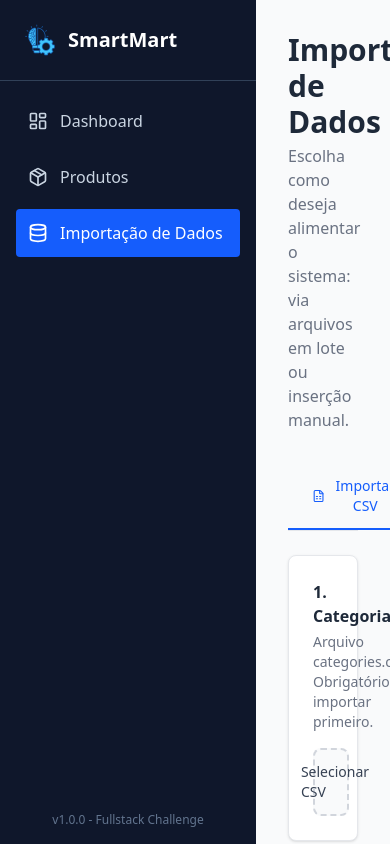
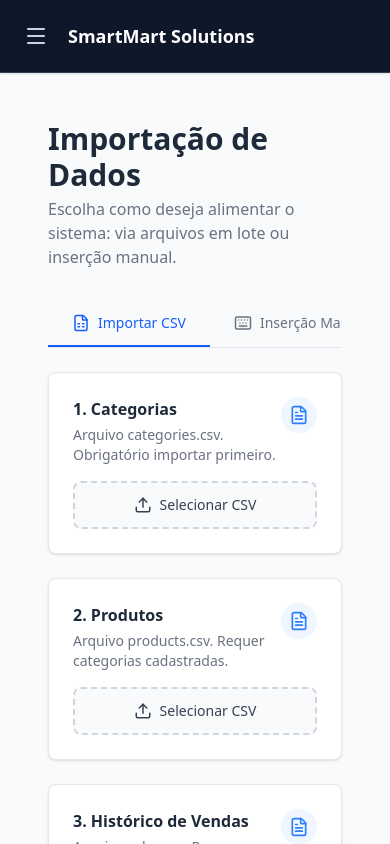
Before and after one commit to danieleksantos/smartmart-solutions, a React (Vite) app in the folder frontend/: page /import in a window 390 px wide. Built offline with nearby package versions, Linux system fonts and the light colour scheme.

Commit message:
feat: responsive design

```diff
--- a/frontend/src/App.tsx
+++ b/frontend/src/App.tsx
@@ -1,23 +1,43 @@
-import React from 'react'
+import React, { useState } from 'react'
 import { BrowserRouter as Router, Routes, Route } from 'react-router-dom'
+import { Menu } from 'lucide-react'
 
-// Componentes e Páginas
 import Sidebar from './components/Sidebar'
 import Dashboard from './components/Dashboard'
 import Products from './pages/Products'
 import ImportData from './pages/ImportData'
 
 const App: React.FC = () => {
+  const [isSidebarOpen, setIsSidebarOpen] = useState(false)
+
   return (
     <Router future={{ v7_startTransition: true, v7_relativeSplatPath: true }}>
       <div className="flex min-h-screen bg-gray-50">
-        <Sidebar />
-        <main className="flex-1 overflow-auto h-screen">
-          <Routes>
-            <Route path="/" element={<Dashboard />} />
-            <Route path="/products" element={<Products />} />
-            <Route path="/import" element={<ImportData />} />
-          </Routes>
+        <Sidebar
+          isOpen={isSidebarOpen}
+          onClose={() => setIsSidebarOpen(false)}
+        />
+
+        <main className="flex-1 flex flex-col h-screen overflow-hidden">
+          <header className="lg:hidden bg-slate-900 border-b border-slate-700 p-4 flex items-center gap-3 shadow-sm sticky top-0 z-10">
+            <button
+              onClick={() => setIsSidebarOpen(true)}
+              className="p-2 text-slate-300 hover:text-white hover:bg-slate-800 rounded-lg transition"
+            >
+              <Menu size={24} />
+            </button>
+            <span className="font-bold text-white text-lg">
+              SmartMart Solutions
+            </span>
+          </header>
+
+          <div className="flex-1 overflow-auto p-4 md:p-8">
+            <Routes>
+              <Route path="/" element={<Dashboard />} />
+              <Route path="/products" element={<Products />} />
+              <Route path="/import" element={<ImportData />} />
+            </Routes>
+          </div>
         </main>
       </div>
     </Router>
--- a/frontend/src/components/CsvImportSection.tsx
+++ b/frontend/src/components/CsvImportSection.tsx
@@ -31,10 +31,13 @@ const CsvImportSection: React.FC = () => {
           text: `Sucesso! ${count} registros processados.`,
         },
       }))
-    } catch (error: any) {
+    } catch (error) {
+      const errorMessage =
+        error instanceof Error ? error.message : 'Erro desconhecido'
+
       setMessages((prev) => ({
         ...prev,
-        [key]: { type: 'error', text: error.message || 'Erro desconhecido' },
+        [key]: { type: 'error', text: errorMessage },
       }))
     } finally {
       setLoading(null)
--- a/frontend/src/components/ProductList.tsx
+++ b/frontend/src/components/ProductList.tsx
@@ -86,10 +86,8 @@ const ProductList: React.FC<ProductListProps> = ({
       a.href = url
 
       let filename = 'produtos_geral.csv'
-
       if (selectedCategory) {
         const cat = categories.find((c) => c.id === Number(selectedCategory))
-
         if (cat) {
           const safeName = cat.name.trim().replace(/\s+/g, '_')
           filename = `produtos_${safeName}.csv`
@@ -107,7 +105,6 @@ const ProductList: React.FC<ProductListProps> = ({
   }
 
   const totalPages = Math.ceil(totalCount / PAGE_SIZE)
-
   const handlePrev = () => {
     if (currentPage > 1) setCurrentPage((p) => p - 1)
   }
@@ -124,7 +121,7 @@ const ProductList: React.FC<ProductListProps> = ({
 
   return (
     <div className="bg-white rounded-lg shadow-md overflow-hidden flex flex-col h-full">
-      <div className="p-6 border-b border-gray-200 flex flex-col xl:flex-row justify-between items-start xl:items-center gap-4">
+      <div className="p-6 border-b border-gray-200 flex flex-col lg:flex-row justify-between items-start lg:items-center gap-4">
         <div className="flex items-center gap-4">
           <h2 className="text-xl font-bold text-gray-700">Produtos</h2>
           <span className="text-sm text-gray-500 bg-gray-100 px-3 py-1 rounded-full whitespace-nowrap">
@@ -132,7 +129,7 @@ const ProductList: React.FC<ProductListProps> = ({
           </span>
         </div>
 
-        <div className="w-full xl:w-auto flex flex-col md:flex-row gap-3">
+        <div className="w-full lg:w-auto flex flex-col md:flex-row gap-3">
           <button
             onClick={handleExport}
             className="flex items-center justify-center gap-2 px-4 py-2 bg-green-600 text-white rounded-lg hover:bg-green-700 transition shadow-sm whitespace-nowrap"
@@ -160,7 +157,7 @@ const ProductList: React.FC<ProductListProps> = ({
             </select>
           </div>
 
-          <div className="w-full md:w-80">
+          <div className="w-full md:w-80 md:pr-10">
             <SearchProduct value={searchTerm} onChange={onSearchChange} />
           </div>
         </div>
--- a/frontend/src/components/SearchProduct.tsx
+++ b/frontend/src/components/SearchProduct.tsx
@@ -8,13 +8,13 @@ interface SearchProductProps {
 
 const SearchProduct: React.FC<SearchProductProps> = ({ value, onChange }) => {
   return (
-    <div className="relative w-full md:w-96">
+    <div className="relative w-full">
       <div className="absolute inset-y-0 left-0 flex items-center pl-3 pointer-events-none">
         <Search className="w-5 h-5 text-gray-400" />
       </div>
       <input
         type="text"
-        className="block w-full p-2.5 pl-10 text-sm text-gray-900 border border-gray-300 rounded-lg bg-gray-50 focus:ring-blue-500 focus:border-blue-500 transition"
+        className="block w-full p-2.5 pl-10 pr-10 text-sm text-gray-900 border border-gray-300 rounded-lg bg-gray-50 focus:ring-blue-500 focus:border-blue-500 transition"
         placeholder="Buscar produto por nome..."
         value={value}
         onChange={(e) => onChange(e.target.value)}
--- a/frontend/src/components/Sidebar.tsx
+++ b/frontend/src/components/Sidebar.tsx
@@ -1,53 +1,82 @@
 import React from 'react'
 import { Link, useLocation } from 'react-router-dom'
-import { LayoutDashboard, Database, Package } from 'lucide-react'
-
+import { LayoutDashboard, Database, Package, X } from 'lucide-react'
 import logoImg from '../assets/logo.png'
 
-const Sidebar: React.FC = () => {
+interface SidebarProps {
+  isOpen: boolean
+  onClose: () => void
+}
+
+const Sidebar: React.FC<SidebarProps> = ({ isOpen, onClose }) => {
   const location = useLocation()
 
   const getLinkClass = (path: string) => {
     const baseClass = 'flex items-center gap-3 p-3 rounded transition'
     const activeClass = 'bg-blue-600 text-white hover:bg-blue-700'
     const inactiveClass = 'hover:bg-slate-800 text-slate-300'
-
     return `${baseClass} ${location.pathname === path ? activeClass : inactiveClass}`
   }
 
   return (
-    <aside className="w-64 bg-slate-900 text-white flex flex-col h-screen sticky top-0">
-      <div className="p-6 flex items-center gap-3 border-b border-slate-700">
-        <img
-          src={logoImg}
-          alt="Logo SmartMart"
-          className="w-8 h-8 object-contain"
+    <>
+      <div
+        className={`fixed inset-0 z-20 bg-black/50 transition-opacity lg:hidden ${
+          isOpen ? 'opacity-100' : 'opacity-0 pointer-events-none'
+        }`}
+        onClick={onClose}
       />
 
-        <span className="text-xl font-bold">SmartMart</span>
+      <aside
+        className={`
+          fixed lg:sticky top-0 left-0 z-30 h-screen w-64 bg-slate-900 text-white flex flex-col transition-transform duration-300 ease-in-out
+          ${isOpen ? 'translate-x-0' : '-translate-x-full lg:translate-x-0'}
+        `}
+      >
+        <div className="p-6 flex items-center justify-between border-b border-slate-700">
+          <div className="flex items-center gap-3">
+            <img src={logoImg} alt="Logo" className="w-8 h-8 object-contain" />
+            <span className="text-xl font-bold">SmartMart Solutions</span>
           </div>
 
-      <nav className="flex-1 p-4 space-y-2">
-        <Link to="/" className={getLinkClass('/')}>
+          <button
+            onClick={onClose}
+            className="lg:hidden text-slate-400 hover:text-white"
+          >
+            <X size={24} />
+          </button>
+        </div>
+
+        <nav className="flex-1 p-4 space-y-2 overflow-y-auto">
+          <Link to="/" className={getLinkClass('/')} onClick={onClose}>
             <LayoutDashboard size={20} />
             <span>Dashboard</span>
           </Link>
 
-        <Link to="/products" className={getLinkClass('/products')}>
+          <Link
+            to="/products"
+            className={getLinkClass('/products')}
+            onClick={onClose}
+          >
             <Package size={20} />
             <span>Produtos</span>
           </Link>
 
-        <Link to="/import" className={getLinkClass('/import')}>
+          <Link
+            to="/import"
+            className={getLinkClass('/import')}
+            onClick={onClose}
+          >
             <Database size={20} />
             <span>Importação de Dados</span>
           </Link>
         </nav>
 
-      <div className="p-4 text-xs text-slate-500 text-center">
+        <div className="p-4 text-xs text-slate-500 text-center border-t border-slate-800">
           v1.0.0 - Fullstack Challenge
         </div>
       </aside>
+    </>
   )
 }
 
--- a/frontend/src/pages/ImportData.tsx
+++ b/frontend/src/pages/ImportData.tsx
@@ -18,10 +18,10 @@ const ImportData: React.FC = () => {
         </p>
       </div>
 
-      <div className="flex border-b border-gray-200 mb-6">
+      <div className="flex border-b border-gray-200 mb-6 overflow-x-auto">
         <button
           onClick={() => setActiveTab('csv')}
-          className={`flex items-center gap-2 px-6 py-3 font-medium text-sm transition-colors border-b-2 ${
+          className={`flex items-center gap-2 px-6 py-3 font-medium text-sm transition-colors border-b-2 whitespace-nowrap ${
             activeTab === 'csv'
               ? 'border-blue-600 text-blue-600'
               : 'border-transparent text-gray-500 hover:text-gray-700'
@@ -33,7 +33,7 @@ const ImportData: React.FC = () => {
 
         <button
           onClick={() => setActiveTab('manual')}
-          className={`flex items-center gap-2 px-6 py-3 font-medium text-sm transition-colors border-b-2 ${
+          className={`flex items-center gap-2 px-6 py-3 font-medium text-sm transition-colors border-b-2 whitespace-nowrap ${
             activeTab === 'manual'
               ? 'border-blue-600 text-blue-600'
               : 'border-transparent text-gray-500 hover:text-gray-700'
--- a/frontend/vite.config.ts
+++ b/frontend/vite.config.ts
@@ -2,7 +2,6 @@ import { defineConfig } from 'vite'
 import react from '@vitejs/plugin-react'
 import tailwindcss from '@tailwindcss/vite'
 
-// https://vitejs.dev/config/
 export default defineConfig({
   plugins: [react(), tailwindcss()],
   server: {
```
Also changed, not shown: 2 other files (tests, documents, lock files or other folders). Lines whose indentation alone changed are shown as unchanged.
